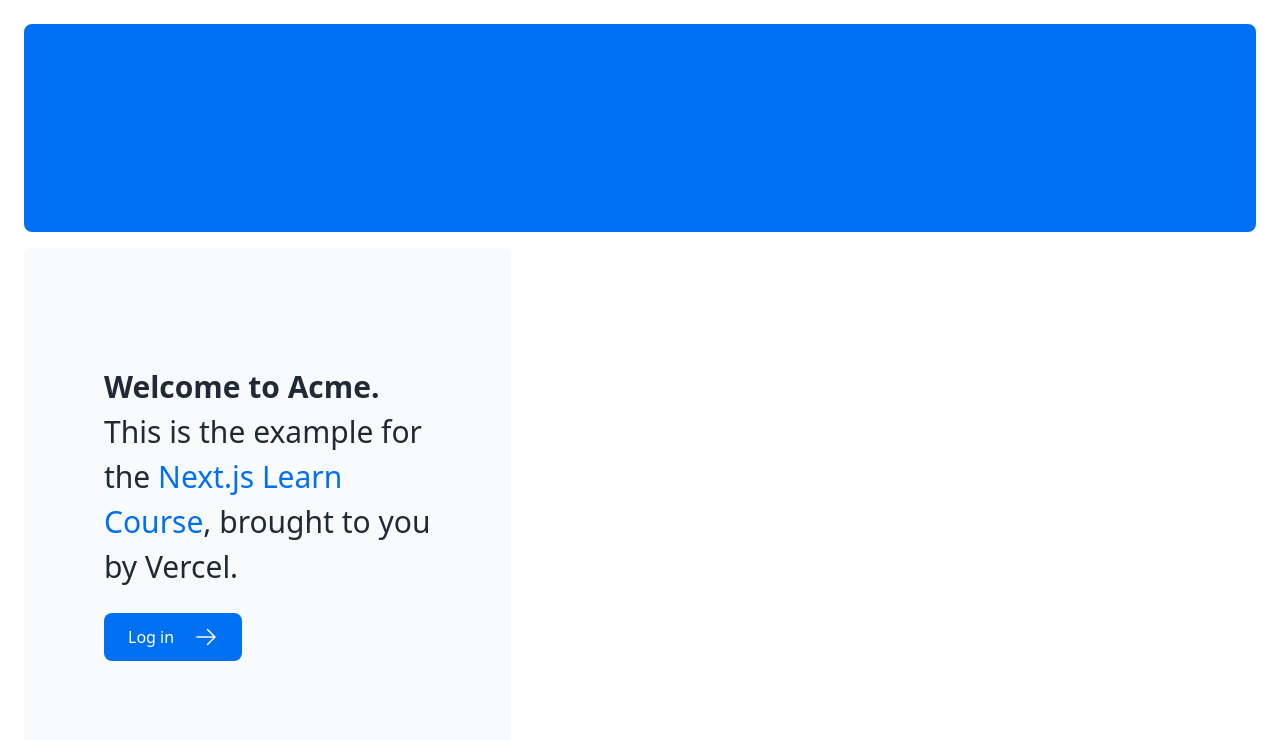
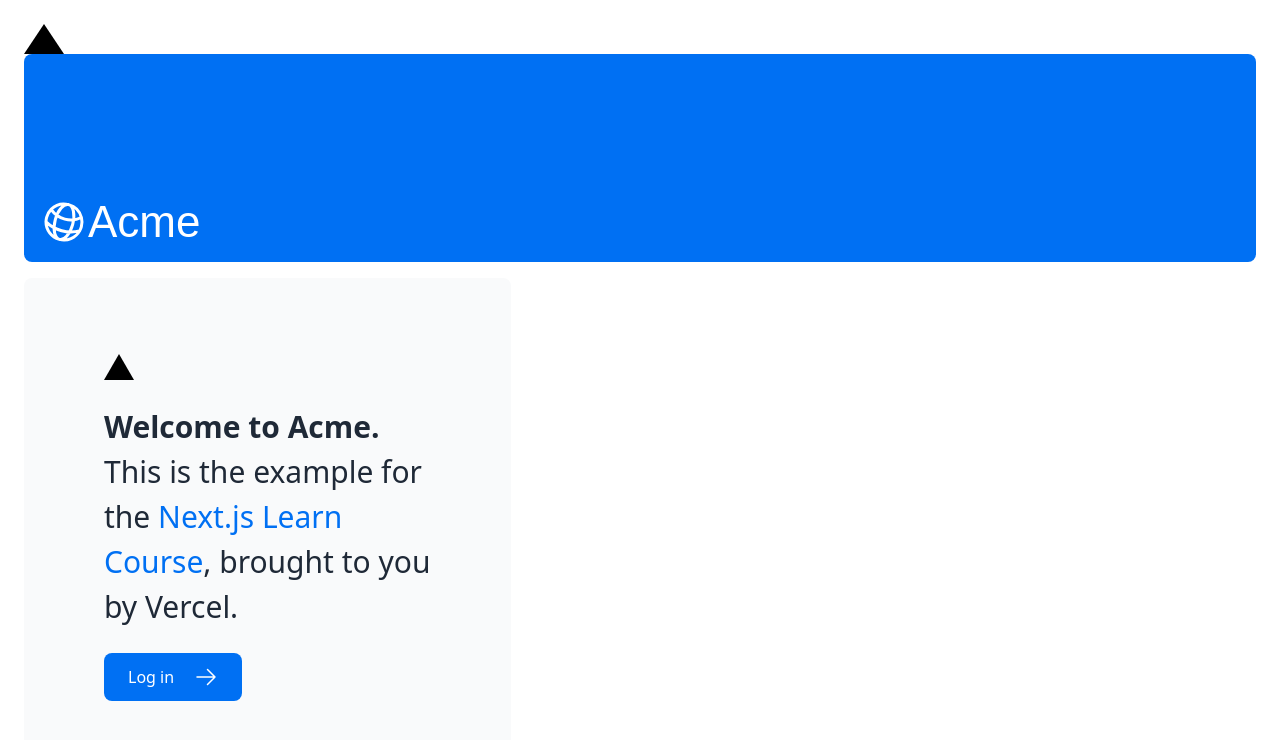
Before and after one commit to ElzabeEls/NextJSAppRouterTutorial, a Next.js app: page / in a window 1280 px wide. Shown: the top 740 px of the page. Built offline with nearby package versions, Linux system fonts and the light colour scheme; a web font is replaced by a local one.

Commit message:
basic styling with tailwind and css modules

```diff
--- a/app/page.jsx
+++ b/app/page.jsx
@@ -1,17 +1,20 @@
-import AcmeLogo from '../app/ui/acme-logo';
-import { ArrowRightIcon } from '@heroicons/react/24/outline';
-import Link from 'next/link';
+import AcmeLogo from "../app/ui/acme-logo";
+import { ArrowRightIcon } from "@heroicons/react/24/outline";
+import Link from "next/link";
+import styles from "@/app/ui/home.module.css";
 
 export default function Page() {
   return (
     <main className="flex min-h-screen flex-col p-6">
+      <div className={styles.shape} />
       <div className="flex h-20 shrink-0 items-end rounded-lg bg-blue-500 p-4 md:h-52">
-        {/* <AcmeLogo /> */}
+        <AcmeLogo />
       </div>
       <div className="mt-4 flex grow flex-col gap-4 md:flex-row">
         <div className="flex flex-col justify-center gap-6 rounded-lg bg-gray-50 px-6 py-10 md:w-2/5 md:px-20">
+          <div className="relative w-0 h-0 border-l-[15px] border-r-[15px] border-b-[26px] border-l-transparent border-r-transparent border-b-black" />
           <p className={`text-xl text-gray-800 md:text-3xl md:leading-normal`}>
-            <strong>Welcome to Acme.</strong> This is the example for the{' '}
+            <strong>Welcome to Acme.</strong> This is the example for the{" "}
             <a href="https://nextjs.org/learn/" className="text-blue-500">
               Next.js Learn Course
             </a>
--- /dev/null
+++ b/app/ui/home.module.css
@@ -0,0 +1,7 @@
+.shape {
+  height: 0;
+  width: 0;
+  border-bottom: 30px solid black;
+  border-left: 20px solid transparent;
+  border-right: 20px solid transparent;
+}
```
